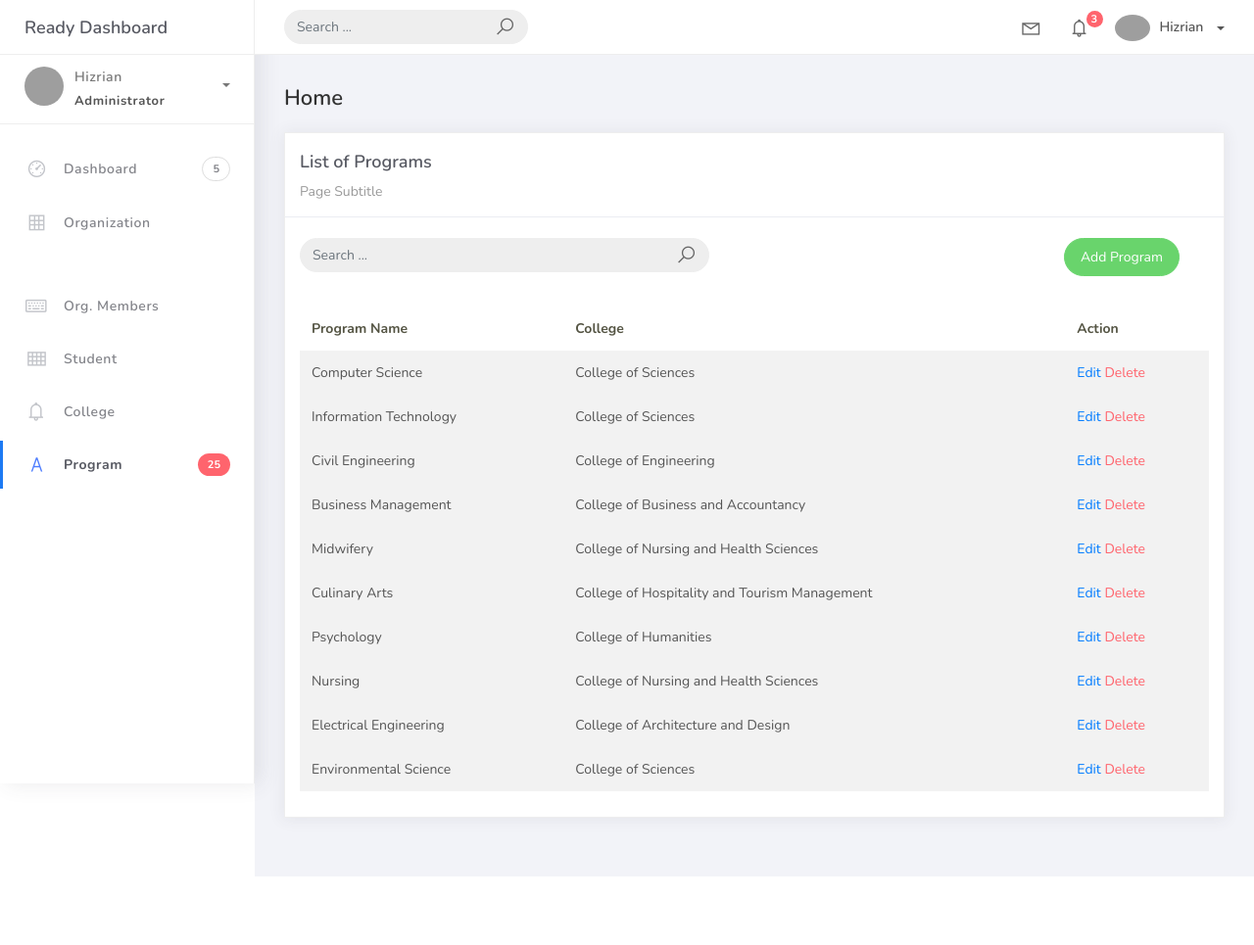
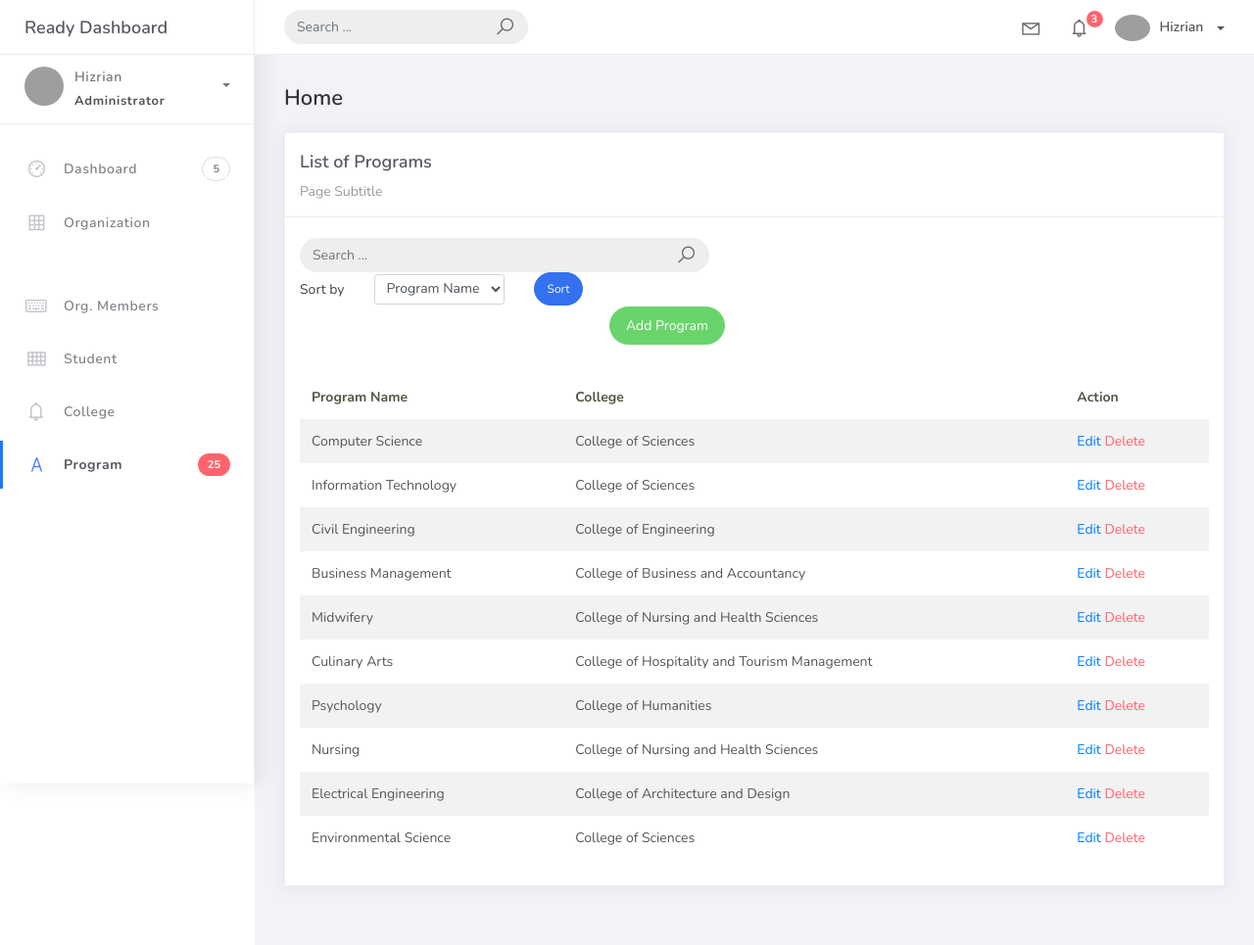
Before and after one commit to zumarragasabine/PSUSphere, a Django app: page /program_list in a window 1280 px wide. Shown: the whole page at 98% size. Before the commit the page ends 895 px from the top, so only its background shows below. Run offline with Django 5.2, Linux system fonts and the light colour scheme; data comes from the database, SQL or seed files in the repository; some libraries are stand-ins or nearby versions; grey boxes are pictures that could not be loaded.

Commit message:
add static ordering to OrganizationList, add dynamic get_ordering to ProgramList, andfix add-program link and broken table row markup in program_list.html

```diff
--- a/projectsite/studentorg/views.py
+++ b/projectsite/studentorg/views.py
@@ -33,6 +33,7 @@ class OrganizationList(ListView):
     context_object_name = 'organization'
     template_name = 'org_list.html'
     paginate_by = 5
+    ordering = ["college__college_name", "name"]
 
     def get_queryset(self):
         qs = super().get_queryset()
--- a/projectsite/templates/program_list.html
+++ b/projectsite/templates/program_list.html
@@ -28,10 +28,25 @@
                         </div>
                     </form>
                 </div>
-
+            <div class="col-md-12">
+                <form method="get" class="row g-2 align-items-center">
+                    <div class="col-auto">
+                        <label for="smallSelect" class="col-form-label">Sort by</label>
+                    </div>
+                    <div class="col-auto">
+                        <select class="form-control form-control-sm" id="smallSelect" name="sort_by">
+                            <option value="prog_name" {% if request.GET.sort_by == "prog_name" %}selected{% endif %}>Program Name</option>
+                            <option value="college__college_name" {% if request.GET.sort_by == "college__college_name" %}selected{% endif %}>College</option>
+                        </select>
+                    </div>
+                    <div class="col-auto">
+                        <button type="submit" class="btn btn-primary btn-sm btn-rounded">Sort</button>
+                    </div>
+                </form>
+            </div>
                 <div class="col-md-6">
                     <div class="pull-right">
-                        <a href="{% url 'organization-add' %}" class="btn btn-success btn-rounded">
+                        <a href="{% url 'program-add' %}" class="btn btn-success btn-rounded">
                          Add Program
                         </a>
                     </div>
@@ -54,10 +69,10 @@
                                     <td><a href="program_list/{{object.id}}">Edit</a>
                                         <a href="program_list/{{ object.id }}/delete" class="text-danger">Delete</a>
                                     </td>
-                                    <tr>
-                                        {% empty %}
-                                    </tr>
-                                    <td colspan="4" style="text-align: center">
+                                </tr>
+                                {% empty %}
+                                <tr>
+                                    <td colspan="3" style="text-align: center">
                                         <p class="text-sm font-weight-bold mb-0">No Records Found</p>
                                     </td>
                                 </tr>
```
